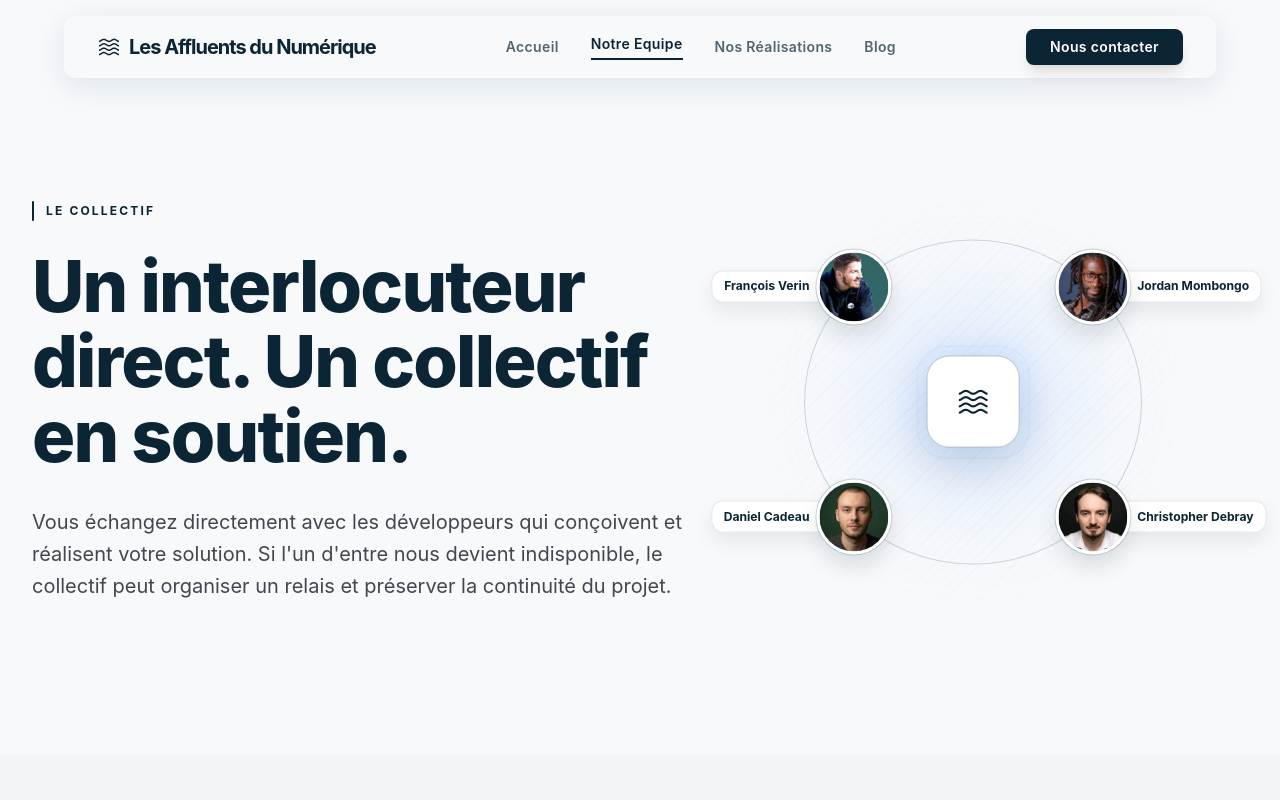
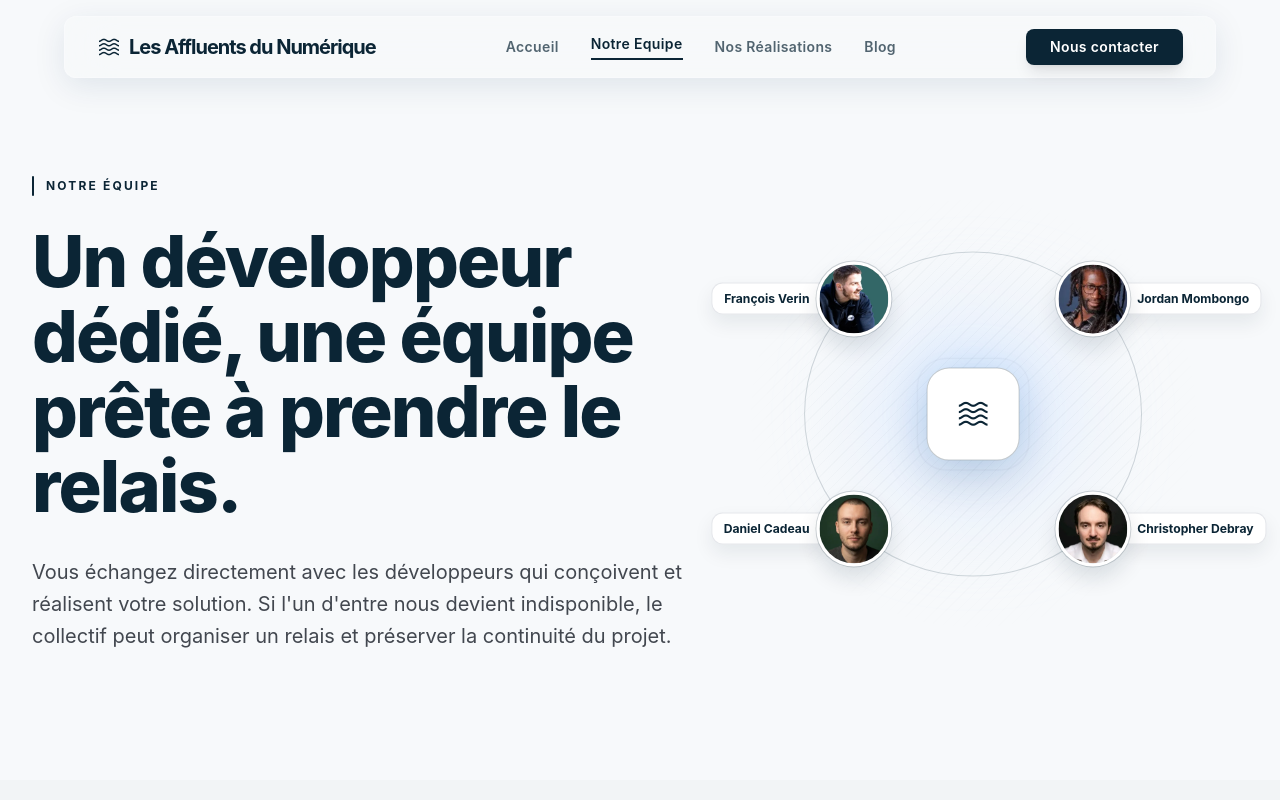
Before and after one commit to Les-Affluents-du-Numerique/showcase, an Astro site: page /notre-equipe in a window 1280 px wide. Shown: the top 800 px of the page. Built offline with nearby package versions, Linux system fonts and the light colour scheme; Astro itself is replaced by a stand-in of ours.

Commit message:
content: refine team page messaging

```diff
--- a/src/pages/mentions-legales.astro
+++ b/src/pages/mentions-legales.astro
@@ -16,7 +16,7 @@ const siteDescription = SITE_DESCRIPTIONS.legalNotices;
     <h1 class="font-headline text-4xl font-extrabold mb-6">Mentions Légales</h1>
 
     <p class="text-sm text-on-surface-variant mb-6">
-      Dernière mise à jour : Avril 2026
+      Dernière mise à jour : Juillet 2026
     </p>
 
     <h2 class="font-bold text-xl mt-6">1. Éditeur du site</h2>
--- a/src/pages/notre-equipe.astro
+++ b/src/pages/notre-equipe.astro
@@ -59,13 +59,13 @@ const team = [
         class="mx-auto grid max-w-7xl items-center gap-16 px-4 md:px-8 lg:grid-cols-12"
       >
         <div class="lg:col-span-7">
-          <Eyebrow class="mb-7">Le collectif</Eyebrow>
+          <Eyebrow class="mb-7">Notre équipe</Eyebrow>
           <h1
             class="max-w-4xl font-headline text-5xl font-extrabold leading-[1.04] tracking-tight text-primary md:text-7xl"
           >
-            Un interlocuteur direct. <span class="text-primary-container"
-              >Un collectif</span
-            > en soutien.
+            Un développeur dédié, <span class="text-primary-container"
+              >une équipe</span
+            > prête à prendre le relais.
           </h1>
           <p
             class="mt-8 max-w-2xl text-lg leading-8 text-on-surface-variant md:text-xl"
@@ -128,7 +128,7 @@ const team = [
           <h2
             class="font-headline text-4xl font-extrabold leading-tight text-primary md:text-5xl"
           >
-            Indépendants au quotidien, organisés pour assurer la continuité.
+            La continuité prévue dès le début du projet.
           </h2>
           <p class="mt-6 max-w-md leading-7 text-on-surface-variant">
             Le projet reste suivi par la personne qui le réalise, tout en
```
